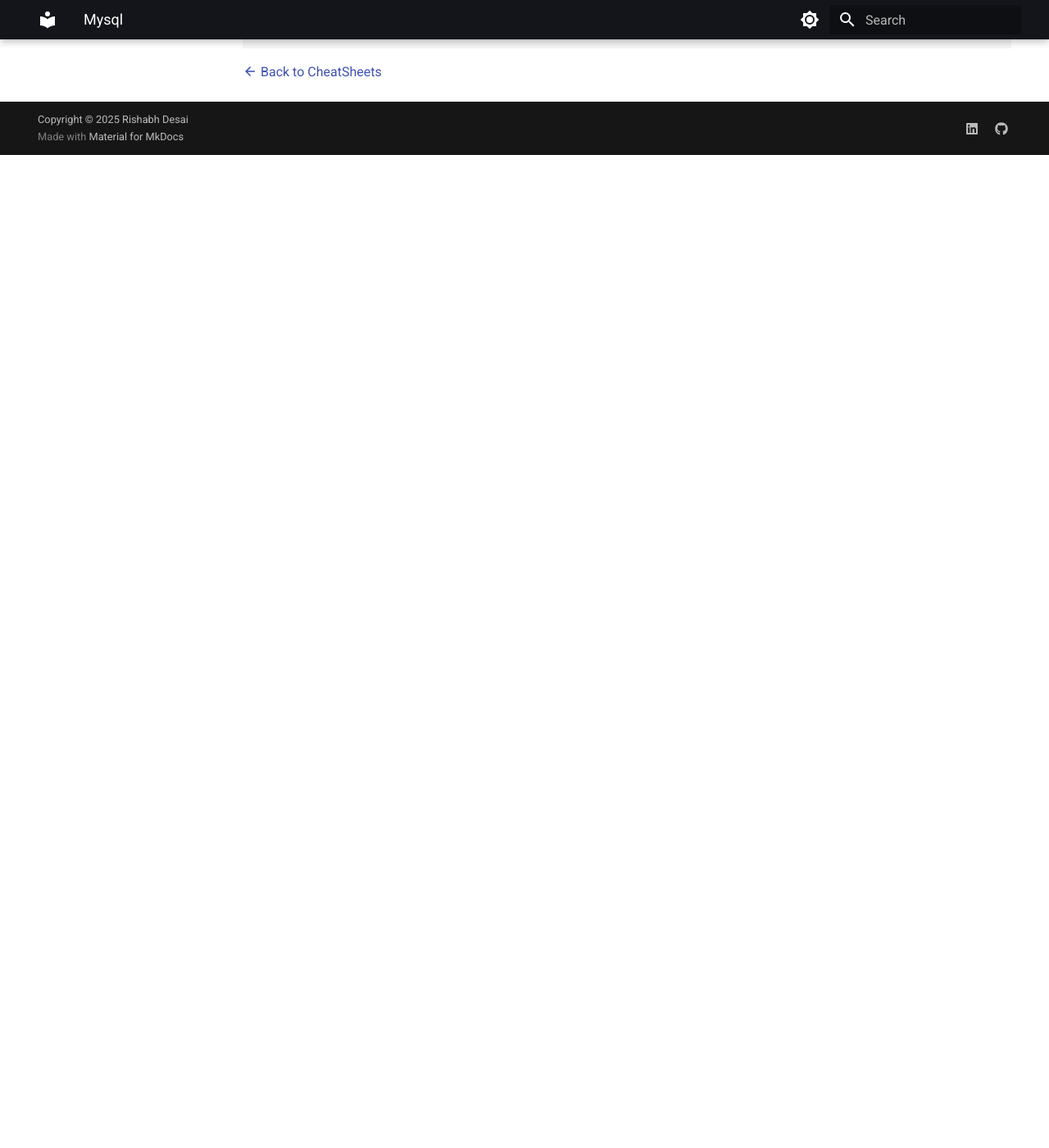
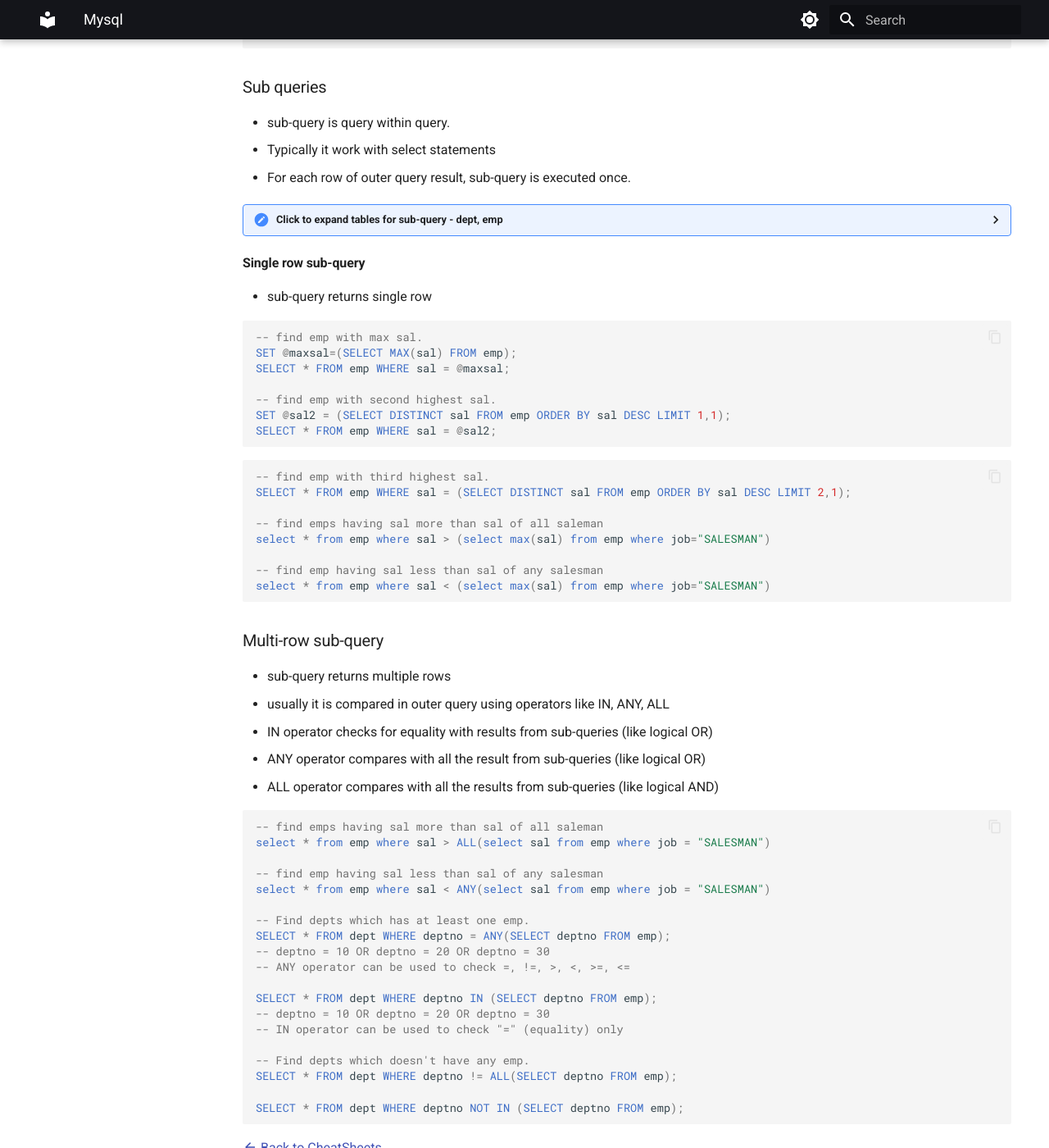
Before and after one commit to rishabdesai/mkdocs-cv, an MkDocs documentation site: the page built from docs/devtools/cheatsheet/sql/mysql.md, in a window 1280 px wide and 1400 px high, scrolled down 4316 px. Shown: the whole window at 82% size. Built offline with MkDocs 1.6.1 and Material for MkDocs 9.7.7, drawn with Linux system fonts in a browser that asks for light colours; before the commit the page ends 4505 px from its top, so only the background shows below that.

Commit message:
sub-query added in mysql

````diff
--- a/docs/devtools/cheatsheet/sql/mysql.md
+++ b/docs/devtools/cheatsheet/sql/mysql.md
@@ -314,10 +314,105 @@ SELECT ename, dname FROM emps e
 NATURAL LEFT JOIN depts d;
 -- emps e NATURAL LEFT JOIN depts d --> LEFT JOIN depts d ON e.deptno = d.deptno;
 ```
+### Sub queries
+- sub-query is query within query.
+- Typically it work with select statements
+- For each row of outer query result, sub-query is executed once.
+
+<details>
+<summary>Click to expand tables for sub-query - dept, emp
+</summary>
+
+```sql
+DROP TABLE IF EXISTS dept;
+DROP TABLE IF EXISTS emp;
+
+CREATE TABLE dept(deptno INT(4), dname VARCHAR(40), loc VARCHAR(40));
+
+INSERT INTO dept VALUES (10,'ACCOUNTING','NEW YORK');
+INSERT INTO dept VALUES (20,'RESEARCH','DALLAS');
+INSERT INTO dept VALUES (30,'SALES','CHICAGO');
+INSERT INTO dept VALUES (40,'OPERATIONS','BOSTON');
+
+CREATE TABLE emp(empno INT(4), ename VARCHAR(40), job VARCHAR(40), mgr INT(4), hire DATE, sal DECIMAL(8,2), comm DECIMAL(8,2), deptno INT(4));
+
+INSERT INTO emp VALUES (7369,'SMITH','CLERK',7902,'1980-12-17',800.00,NULL,20);
+INSERT INTO emp VALUES (7499,'ALLEN','SALESMAN',7698,'1981-02-20',1600.00,300.00,30);
+INSERT INTO emp VALUES (7521,'WARD','SALESMAN',7698,'1981-02-22',1250.00,500.00,30);
+INSERT INTO emp VALUES (7566,'JONES','MANAGER',7839,'1981-04-02',2975.00,NULL,20);
+INSERT INTO emp VALUES (7654,'MARTIN','SALESMAN',7698,'1981-09-28',1250.00,1400.00,30);
+INSERT INTO emp VALUES (7698,'BLAKE','MANAGER',7839,'1981-05-01',2850.00,NULL,30);
+INSERT INTO emp VALUES (7782,'CLARK','MANAGER',7839,'1981-06-09',2450.00,NULL,10);
+INSERT INTO emp VALUES (7788,'SCOTT','ANALYST',7566,'1982-12-09',3000.00,NULL,20);
+INSERT INTO emp VALUES (7839,'KING','PRESIDENT',NULL,'1981-11-17',5000.00,NULL,10);
+INSERT INTO emp VALUES (7844,'TURNER','SALESMAN',7698,'1981-09-08',1500.00,0.00,30);
+INSERT INTO emp VALUES (7876,'ADAMS','CLERK',7788,'1983-01-12',1100.00,NULL,20);
+INSERT INTO emp VALUES (7900,'JAMES','CLERK',7698,'1981-12-03',950.00,NULL,30);
+INSERT INTO emp VALUES (7902,'FORD','ANALYST',7566,'1981-12-03',3000.00,NULL,20);
+INSERT INTO emp VALUES (7934,'MILLER','CLERK',7782,'1982-01-23',1300.00,NULL,10);
+
+```
+
+</details>
+
+
+#### Single row sub-query
+- sub-query returns single row
+
+```sql
+-- find emp with max sal.
+SET @maxsal=(SELECT MAX(sal) FROM emp);
+SELECT * FROM emp WHERE sal = @maxsal;
+
+-- find emp with second highest sal.
+SET @sal2 = (SELECT DISTINCT sal FROM emp ORDER BY sal DESC LIMIT 1,1);
+SELECT * FROM emp WHERE sal = @sal2;
+```
+
+
+```sql
+-- find emp with third highest sal.
+SELECT * FROM emp WHERE sal = (SELECT DISTINCT sal FROM emp ORDER BY sal DESC LIMIT 2,1);
+
+-- find emps having sal more than sal of all saleman
+select * from emp where sal > (select max(sal) from emp where job="SALESMAN")
+
+-- find emp having sal less than sal of any salesman
+select * from emp where sal < (select max(sal) from emp where job="SALESMAN")
+```
+
+### Multi-row sub-query
+- sub-query returns multiple rows
+- usually it is compared in outer query using operators like IN, ANY, ALL
+- IN operator checks for equality with results from sub-queries (like logical OR)
+- ANY operator compares with all the result from sub-queries (like logical OR)
+- ALL operator compares with all the results from sub-queries (like logical AND)
+
+```sql
+-- find emps having sal more than sal of all saleman
+select * from emp where sal > ALL(select sal from emp where job = "SALESMAN")
+
+-- find emp having sal less than sal of any salesman
+select * from emp where sal < ANY(select sal from emp where job = "SALESMAN")
+
+-- Find depts which has at least one emp.
+SELECT * FROM dept WHERE deptno = ANY(SELECT deptno FROM emp);
+-- deptno = 10 OR deptno = 20 OR deptno = 30
+-- ANY operator can be used to check =, !=, >, <, >=, <=
+
+SELECT * FROM dept WHERE deptno IN (SELECT deptno FROM emp);
+-- deptno = 10 OR deptno = 20 OR deptno = 30
+-- IN operator can be used to check "=" (equality) only
+
+-- Find depts which doesn't have any emp.
+SELECT * FROM dept WHERE deptno != ALL(SELECT deptno FROM emp);
+
+SELECT * FROM dept WHERE deptno NOT IN (SELECT deptno FROM emp);
 
 
 
 
+```
 
 
 [:material-arrow-left: Back to CheatSheets](/devtools/cheatsheet/)
````
